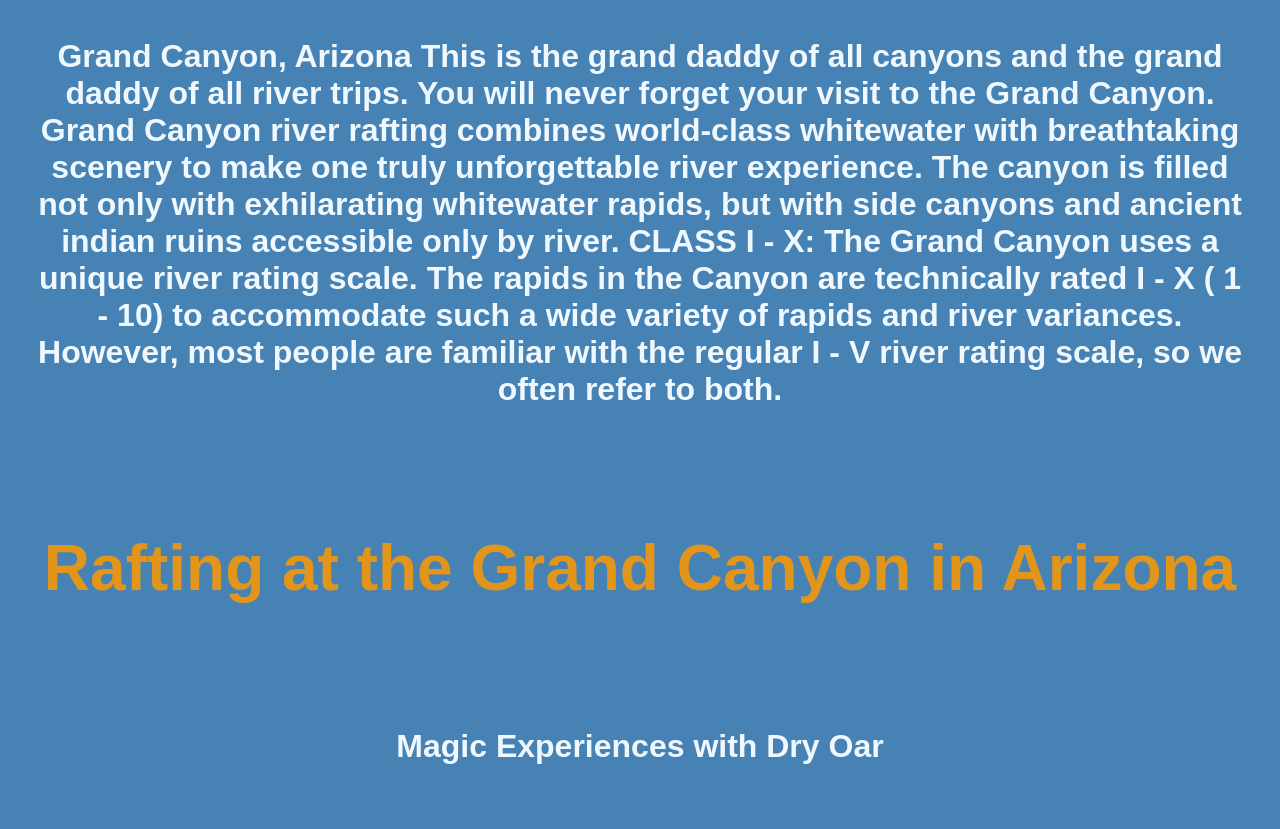
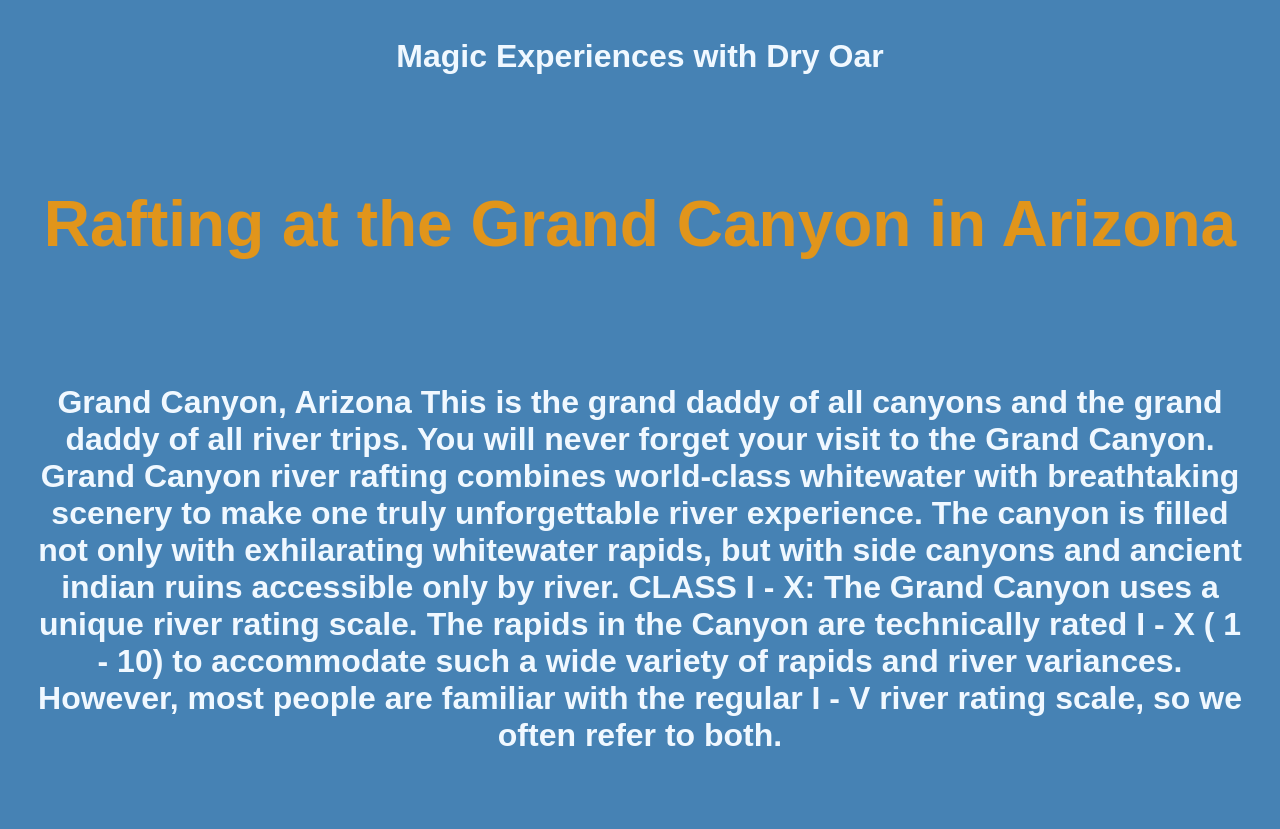
Before and after one commit to mendozalf/WDD130, a plain HTML site: page wwr/grand_canyon.html in a window 1280 px wide. Shown: the part 1051-1880 px from the top of the page. Drawn offline with Linux system fonts and the light colour scheme.

Commit message:
grand canyon updarted

```diff
--- a/wwr/grand_canyon.html
+++ b/wwr/grand_canyon.html
@@ -23,12 +23,13 @@
                 <a href="contactus.html">Contact Us</a>
             </nav>
         </header>
+        <main class="canyon-grid">
             <div id="canyons">
-            <div id="grand-canyon">
+                <section id="canyon-msg">
                     <img id="canyon-img" src="/wwr/images/grand_canyon1.jpg" alt="People enjoying in the grand canyon">
-            </div>
-            <section id="canyon-msg">
-                <h5 class="canyon-tex">
+                    <h4>Magic Experiences with Dry Oar </h4>
+                    <h1 class="canyon-title">Rafting at the Grand Canyon in Arizona</h1>
+                    <h5 class="canyon-text">
                         Grand Canyon, Arizona
                         This is the grand daddy of all canyons and the grand daddy of
                         all river trips. You will never forget your visit to the Grand Canyon.
@@ -42,14 +43,13 @@
                         However, most people are familiar with the regular I - V river rating scale,
                         so we often refer to both.
                     </h5>
-                <h1 class="canyon-title">Rafting at the Grand Canyon in Arizona</h1>
-                <h4>Magic Experiences with Dry Oar </h4>
+
             </div>
 
             </section>
     </div>
 
-    <main class="canyon-grid">
+
 
     </main>
     <footer>
```
Lines whose indentation alone changed are shown as unchanged.
